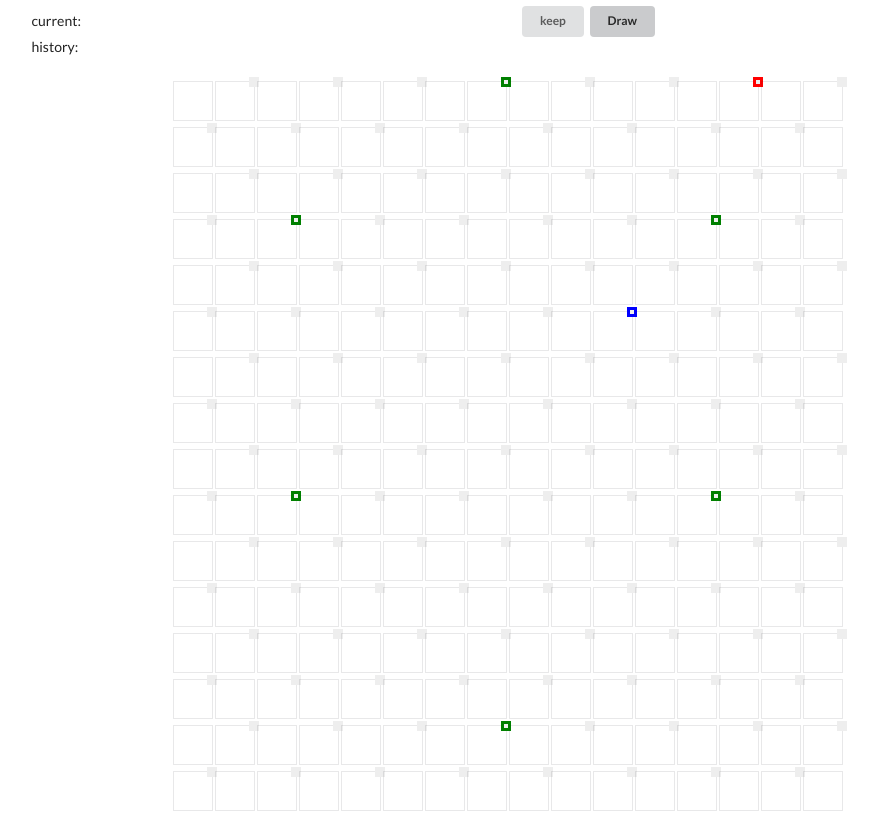
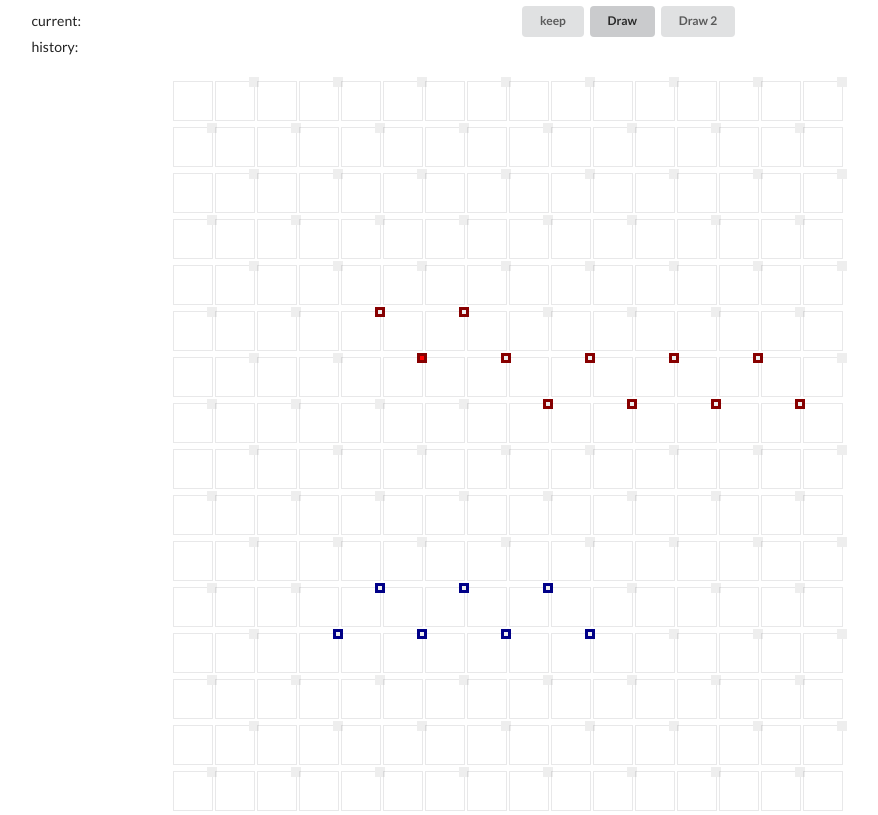
Before and after one commit to ryosuzuki/dynamic-tactile-marker, a website: page index.html in a window 1280 px wide. Both pictures are taken after a click on the button "Draw". Shown: the whole page, without its empty margins (132-1010 px from the left). Drawn offline with nearby package versions, Linux system fonts and the light colour scheme; no server answers.

Commit message:
For demo

```diff
--- a/index.html
+++ b/index.html
@@ -31,15 +31,15 @@
       z-index: 800;
     }
     #point-2-6, #point-2-12, #point-12-12, #point-12-6, #point-7-15, #point-7-1 {
-      border: 3px solid green;
+      /*border: 3px solid green;*/
     }
     #point-10-10 {
-      border: 3px solid blue;
-    }
-    #point-13-15 {
-      border: 3px solid red;
+      /*border: 3px solid blue;*/
     }
 
+    #point-10-10, #point-7-9, #point-6-4, #point-2-10, #point-13-5 {
+      /*border: 3px solid red;*/
+    }
 
     .point {
       position: absolute;
@@ -49,9 +49,16 @@
       right: -5px;
       top: -5px;
     }
+    .point.current {
+      background: red;
+    }
+    .point.current-2 {
+      background: blue;
+    }
   </style>
   <script>
     $(function() {
+
       let nums = _.range(16)
       let table = $('#grid tbody')
       for (let n of nums) {
@@ -90,9 +97,6 @@
         let id = $(this).attr('id')
         window.current = id
         sendCommand(id)
-        let p = parseInt(id.split('-')[0])
-        let n = parseInt(id.split('-')[1])
-        $('#keep').text(`keep: [${p}, ${n}]`)
       })
 
       $('#keep').click(function(event) {
@@ -104,6 +108,78 @@
         }
       })
 
+      let draw = false
+      let draw_2 = false
+      let ids = [
+        '4-10',
+        '5-9',
+        '6-10',
+        '7-9',
+        '8-8',
+        '9-9',
+        '10-8',
+        '11-9',
+        '12-8',
+        '13-9',
+        '14-8',
+        '13-9',
+        '12-8',
+        '11-9',
+        '10-8',
+        '9-9',
+        '8-8',
+        '7-9',
+        '6-10',
+        '5-9',
+      ]
+      for (let id of ids) {
+        $(`#point-${id}`).css('border', '3px solid #800');
+      }
+      let i = 0
+      setInterval(function(event) {
+        if (draw) {
+          let id = ids[i]
+          i++
+          if (i > ids.length-1) i = 0
+          sendCommand(id)
+          $('.point').removeClass('current')
+          $(`#point-${id}`).addClass('current')
+
+        }
+      }, 1000)
+
+      let ids_2 = [
+        '9-3',
+        '8-4',
+        '7-3',
+        '6-4',
+        '5-3',
+        '4-4',
+        '3-3',
+        '4-4',
+        '5-3',
+        '6-4',
+        '7-3',
+        '8-4',
+      ]
+      for (let id of ids_2) {
+        $(`#point-${id}`).css('border', '3px solid #008');
+      }
+      let j = 0
+      setTimeout(function() {
+        setInterval(function(event) {
+          if (draw_2) {
+            let id = ids_2[j]
+            j++
+            if (j > ids_2.length-1) j = 0
+            sendCommand(id)
+            $('.point').removeClass('current-2')
+            $(`#point-${id}`).addClass('current-2')
+          }
+        }, 1000)
+      }, 500)
+
+
       setInterval(function(event) {
         let keep = $('#keep').hasClass('active')
         if (keep && window.current) {
@@ -113,15 +189,11 @@
       }, 300)
 
       $('#draw').click(function(event) {
-        draw()
+        draw = !draw
       });
-
-      function draw() {
-        // sendCommand('2-4')
-        // sendCommand('2-12')
-        // sendCommand('12-12')
-        // sendCommand('12-4')
-      }
+      $('#draw-2').click(function(event) {
+        draw_2 = !draw_2
+      });
 
       function sendCommand(id) {
         $.ajax({
@@ -132,6 +204,9 @@
           let p = parseInt(id.split('-')[0])
           let n = parseInt(id.split('-')[1])
           $('#history').prepend(`- [${p}, ${n}] -`)
+          $('#keep').text(`keep: [${p}, ${n}]`)
+          // $('.point').removeClass('current')
+          // $(`#point-${p}-${n}`).addClass('current')
         })
       }
     })
@@ -151,6 +226,7 @@
       <br>
       <button id="keep" class="ui tiny toggle button">keep</button>
       <button id="draw" class="ui tiny button">Draw</button>
+      <button id="draw-2" class="ui tiny button">Draw 2</button>
     </div>
     <div class="twelve wide column">
       <p style="overflow: hidden; height: 40px; line-height: 20px;">history: <br><span id="history" style="white-space: nowrap;"></span></p>
```
Also changed, not shown: server.js (line endings or trailing spaces).
